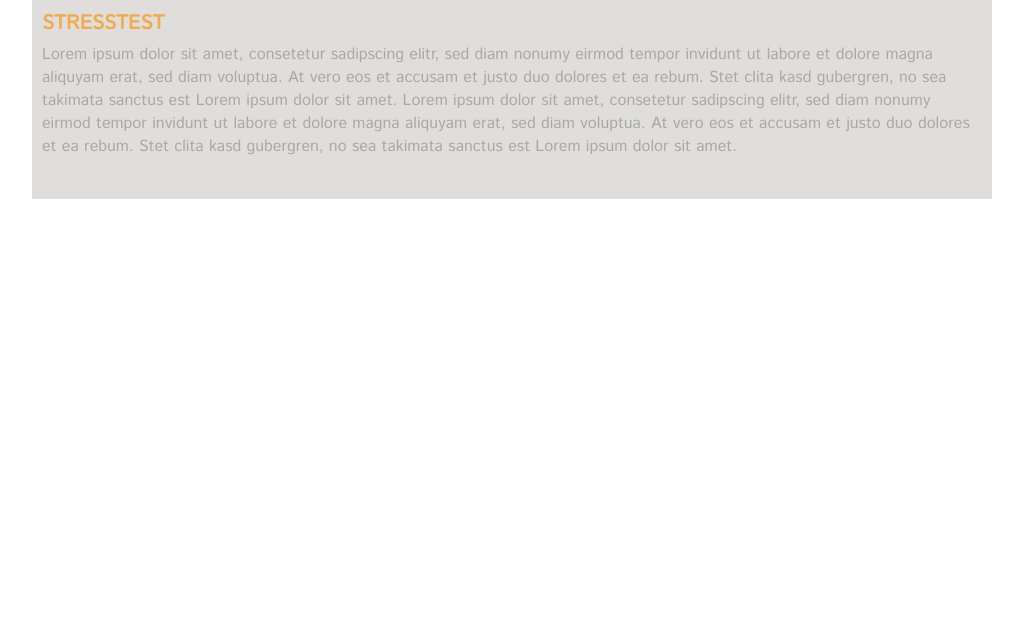
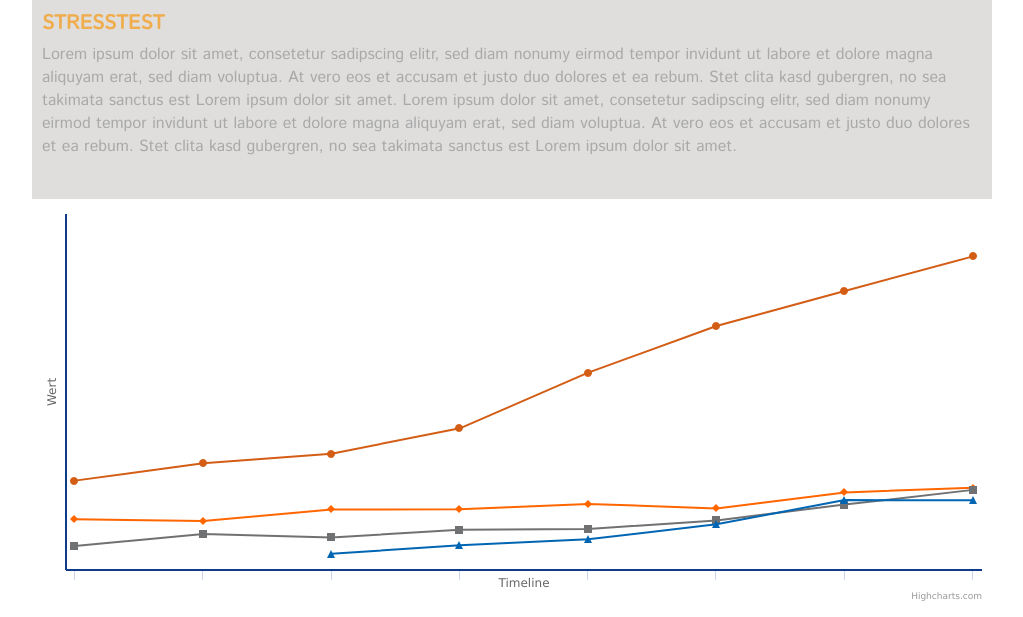
Before and after one commit to mfilenko/roboanalyst, a Django app: page /stresstest/ in a window 1280 px wide. Shown: the part 247-864 px from the top of the page, without its empty margins (128-1151 px from the left). Before the commit the page ends 446 px from the top, so only its background shows below. Run offline with Django 3.2, Linux system fonts and the light colour scheme; style sheets or scripts are compiled from the project's sources; some libraries are stand-ins or nearby versions.

Commit message:
Stresstest Diagramm

```diff
--- a/templates/stresstest.html
+++ b/templates/stresstest.html
@@ -9,6 +9,78 @@
 
 
 {% block js %}
+<script type="text/javascript">
+
+
+// Make monochrome colors
+Highcharts.setOptions({
+ colors: ['#D35D15', '#FF6600', '#707172', '#0066B3']
+});
+
+
+Highcharts.chart('baseLineChart', {
+  title: {
+    text: '',
+    style: {
+      display: 'none'
+    }
+  },
+
+  yAxis: {
+  			lineColor: '#0E3C8A',
+        gridLineWidth: 0,
+        lineWidth:2,
+        title: {
+            text: 'Wert',
+        },
+        labels: {
+                enabled: false
+            },
+    },
+
+      xAxis: {
+      lineColor: '#0E3C8A',
+      gridLineWidth: 0,
+       lineWidth:2,
+       labels: {
+                enabled: false
+            },
+        title: {
+            text: 'Timeline'
+        },
+
+    },
+
+
+
+  legend: {
+    enabled: false
+  },
+
+  plotOptions: {
+    series: {
+      pointStart: 2010
+    }
+  },
+
+  series: [{
+    name: 'Ihr Portfolio',
+    data: [43934, 52503, 57177, 69658, 97031, 119931, 137133, 154175]
+  }, {
+    name: 'Konservativ',
+    data: [24916, 24064, 29742, 29851, 32490, 30282, 38121, 40434]
+  }, {
+    name: 'Ausgewogen',
+    data: [11744, 17722, 16005, 19771, 20185, 24377, 32147, 39387]
+  }, {
+    name: 'Wachstumsorientit',
+    data: [null, null, 7988, 12169, 15112, 22452, 34400, 34227]
+  }]
+
+});
+
+
+</script>
 
 {% endblock %}
 
@@ -20,5 +92,7 @@
 
 {% block body %}
 
+<div id="baseLineChart">
+
 
 {% endblock %}
```
